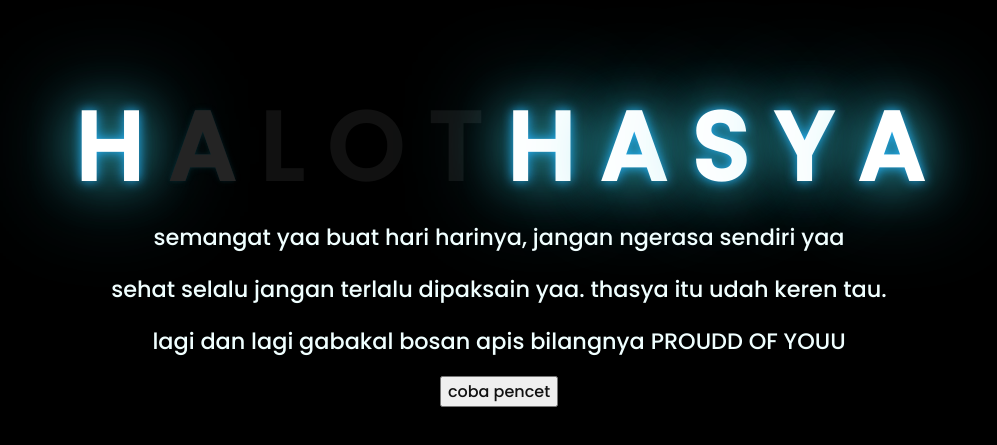
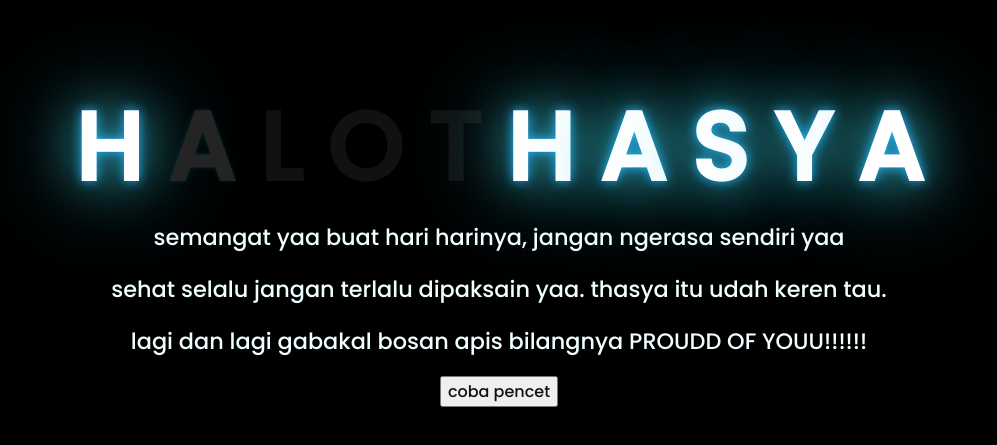
Before and after one commit to HafizzN/special.github.io, a plain HTML site: page index.html in a window 1280 px wide. Shown: the part 167-612 px from the top of the page, without its empty margins (149-1146 px from the left). Drawn offline with Linux system fonts and the light colour scheme.

Commit message:
Update index.html

```diff
--- a/index.html
+++ b/index.html
@@ -34,7 +34,7 @@
         <span>sehat selalu jangan terlalu dipaksain yaa. thasya itu udah keren tau.</span>
     </div>
     <div class="description">
-        <span>lagi dan lagi gabakal bosan apis bilangnya PROUDD OF YOUU </span>
+        <span>lagi dan lagi gabakal bosan apis bilangnya PROUDD OF YOUU!!!!!! </span>
     </div>
     <div class="button">
         <button>
```
